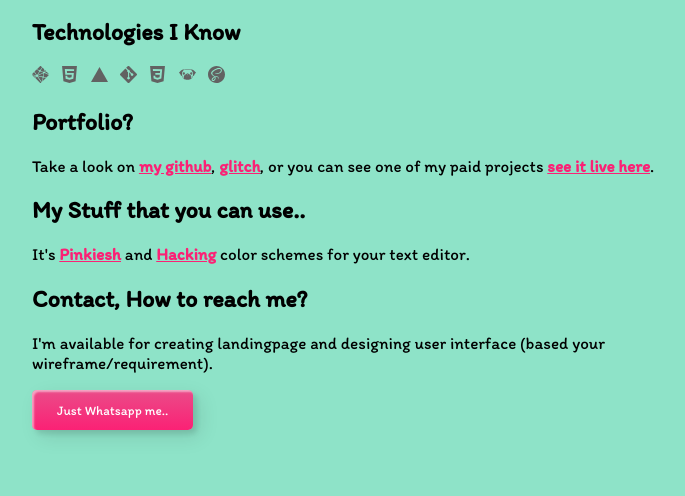
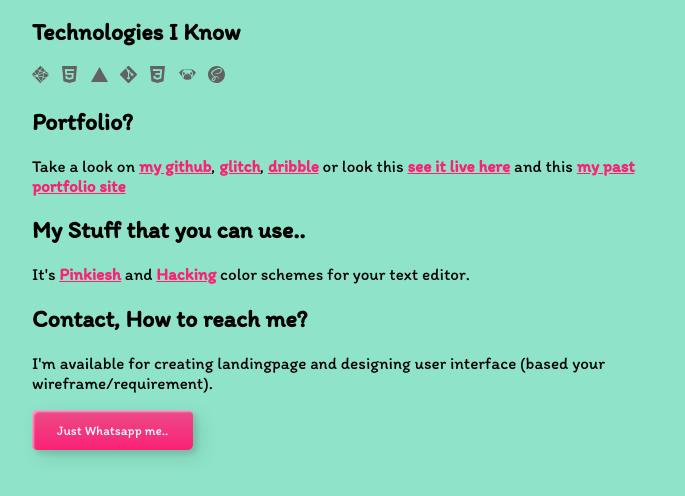
Before and after one commit to nisacodelifings/portfolio-real, a plain HTML site: page index.html in a window 1280 px wide. Shown: the part 132-628 px from the top of the page, without its empty margins (288-973 px from the left). Drawn offline with Linux system fonts and the light colour scheme.

Commit message:
Update index.html

```diff
--- a/index.html
+++ b/index.html
@@ -18,7 +18,7 @@
 	       <svg xmlns="http://www.w3.org/2000/svg" xmlns:xlink="http://www.w3.org/1999/xlink" aria-hidden="true" focusable="false" width="1em" height="1em" style="-ms-transform: rotate(360deg); -webkit-transform: rotate(360deg); transform: rotate(360deg);" preserveAspectRatio="xMidYMid meet" viewBox="0 0 32 32"><path d="M16 0c8.839 0 16 7.161 16 16s-7.161 16-16 16S0 24.839 0 16S7.161 0 16 0zm-3.183 21.328c.235.865.209 1.667-.031 2.391l-.084.24c-.031.083-.072.161-.104.235a4.531 4.531 0 0 1-.739 1.083c-.933 1.011-2.229 1.396-2.787 1.073c-.604-.349-.303-1.781.776-2.923c1.161-1.224 2.828-2.011 2.828-2.011v-.004zM26.036 6.849c-.724-2.844-5.437-3.776-9.896-2.193c-2.656.943-5.525 2.423-7.593 4.355c-2.459 2.296-2.849 4.296-2.687 5.129c.572 2.948 4.609 4.881 6.271 6.308v.011c-.491.239-4.073 2.036-4.912 3.901c-.901 1.957.141 3.359.817 3.536c2.1.583 4.261-.48 5.423-2.199c1.12-1.681 1.02-3.837.536-4.9c.661-.177 1.443-.261 2.443-.141c2.803.323 3.36 2.084 3.24 2.803s-.699 1.14-.901 1.26c-.197.12-.26.156-.24.24c.021.12.12.12.281.099c.219-.036 1.459-.599 1.521-1.959c.057-1.724-1.584-3.64-4.5-3.604c-1.203.027-1.964.125-2.5.344a.609.609 0 0 0-.141-.141c-1.801-1.937-5.14-3.296-5-5.88c.043-.937.381-3.416 6.401-6.416c4.937-2.464 8.88-1.781 9.557-.281c.98 2.14-2.099 6.12-7.239 6.697c-1.959.219-2.98-.536-3.24-.817c-.281-.303-.317-.323-.423-.26c-.156.077-.057.339 0 .5c.161.4.781 1.099 1.865 1.457c.937.303 3.24.48 6-.599c3.099-1.197 5.516-4.536 4.817-7.339z" fill="#626262"/></svg>
 </p>
 	<h2>Portfolio?</h2>
-	<p>Take a look on <a href="https://github.com/nisacodelifings">my github</a>, <a href="https://glitch.com/@nisacodelifings">glitch</a>, or you can see one of my paid projects <a href="https://cuddly-chainsaw-pi.vercel.app/">see it live here</a>.</p>
+	<p>Take a look on <a href="https://github.com/nisacodelifings">my github</a>, <a href="https://glitch.com/@nisacodelifings">glitch</a>, <a href="https://dribbble.com/nisacodelifings">dribble</a> or look this <a href="https://cuddly-chainsaw-pi.vercel.app/">see it live here</a> and this <a href="https://nisacodelifings.space/lama.html/">my past portfolio site</a></p>
 
 	<h2>My Stuff that you can use..</h2>
 	<p>It's <a href="https://github.com/nisacodelifings/Dark-Punkie-Theme">Pinkiesh</a> and <a href="https://github.com/nisacodelifings/GreenFox-Theme">Hacking</a> color schemes for your text editor.</p>
```
